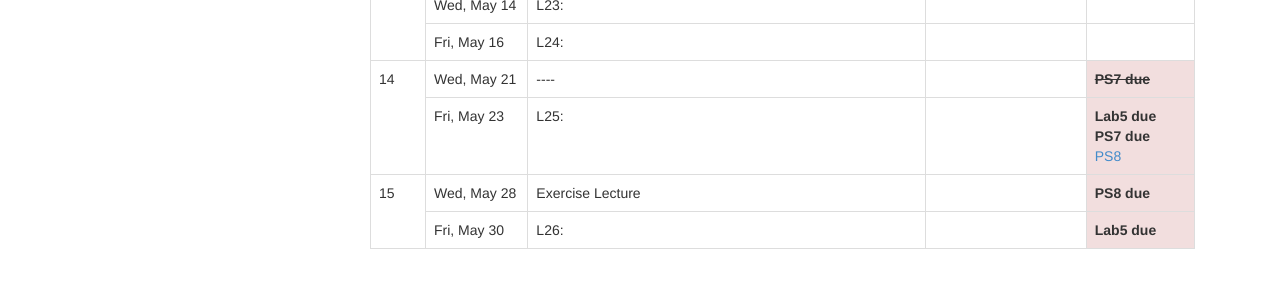
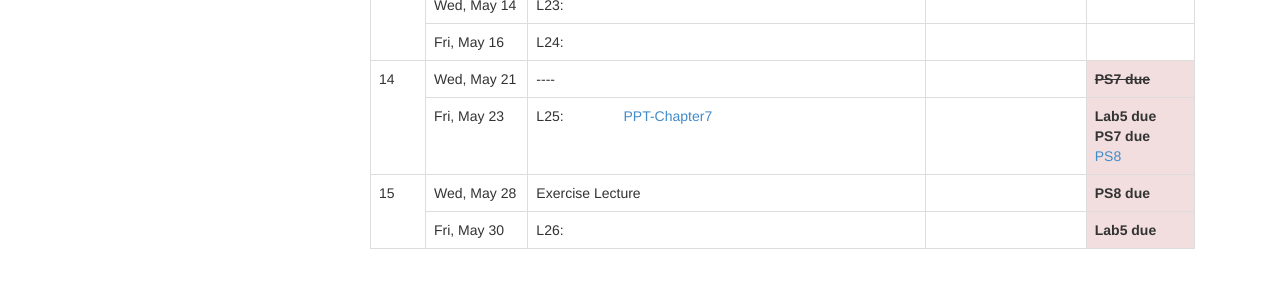
Before and after one commit to hazirguo/ca2014, a Jekyll site: the page index.html, which Jekyll copies as it is, in a window 1280 px wide and 900 px high, scrolled down 1567 px. Shown: the part 390-690 px from the top of the window. Built offline with Jekyll 4.4.1, drawn with Linux system fonts in a browser that asks for light colours; Markdown is read by kramdown in place of the engine named in the settings.

Commit message:
add chapter7

```diff
--- a/index.html
+++ b/index.html
@@ -639,7 +639,7 @@
                 Fri, May 23
               </td>
               <td>
-                L25:
+                L25:    　　　　<a href="handouts/chapter07.pptx">PPT-Chapter7</a>
               </td>
               <td>
 
```
Also changed, not shown: 1 other file.
